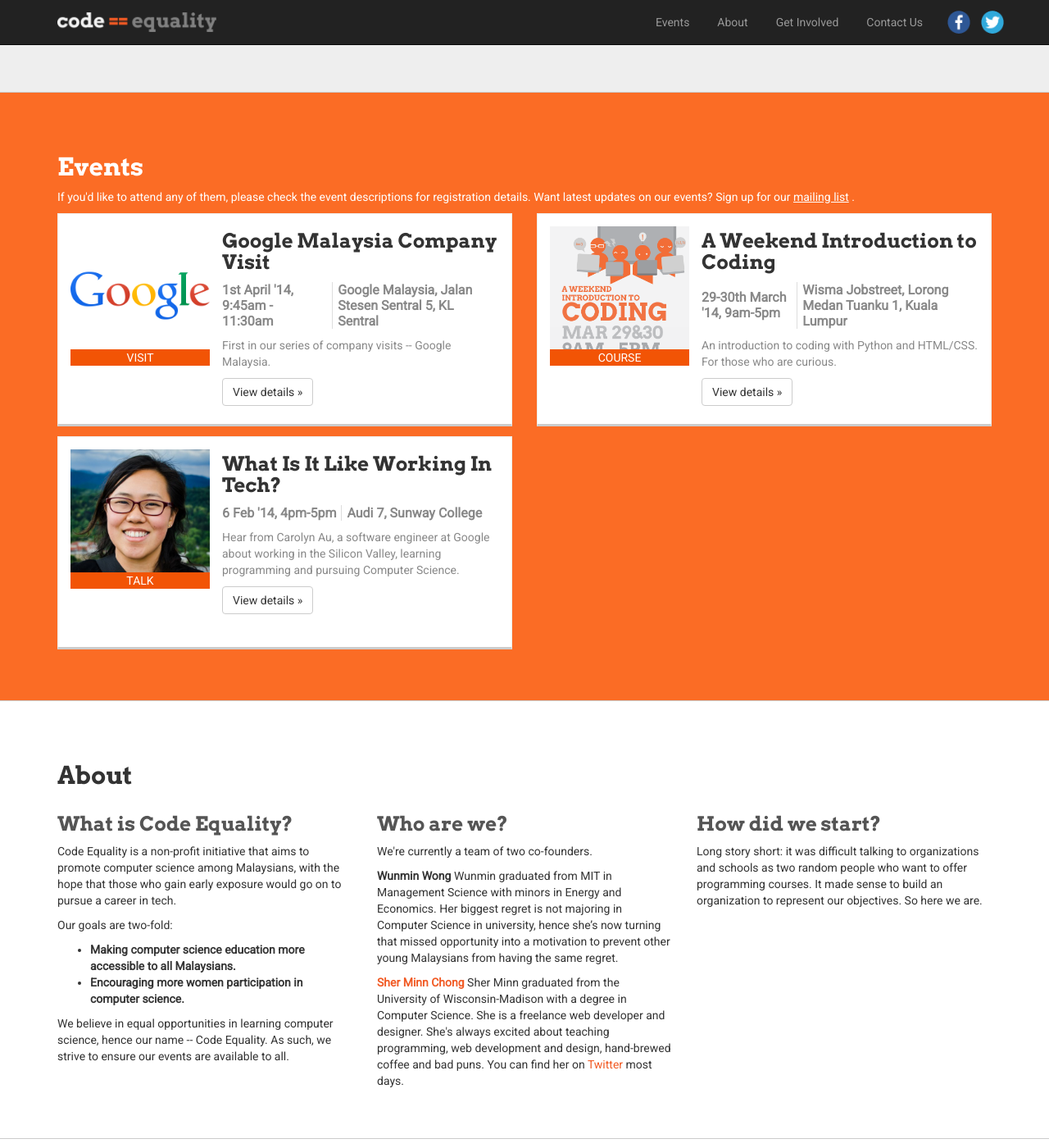
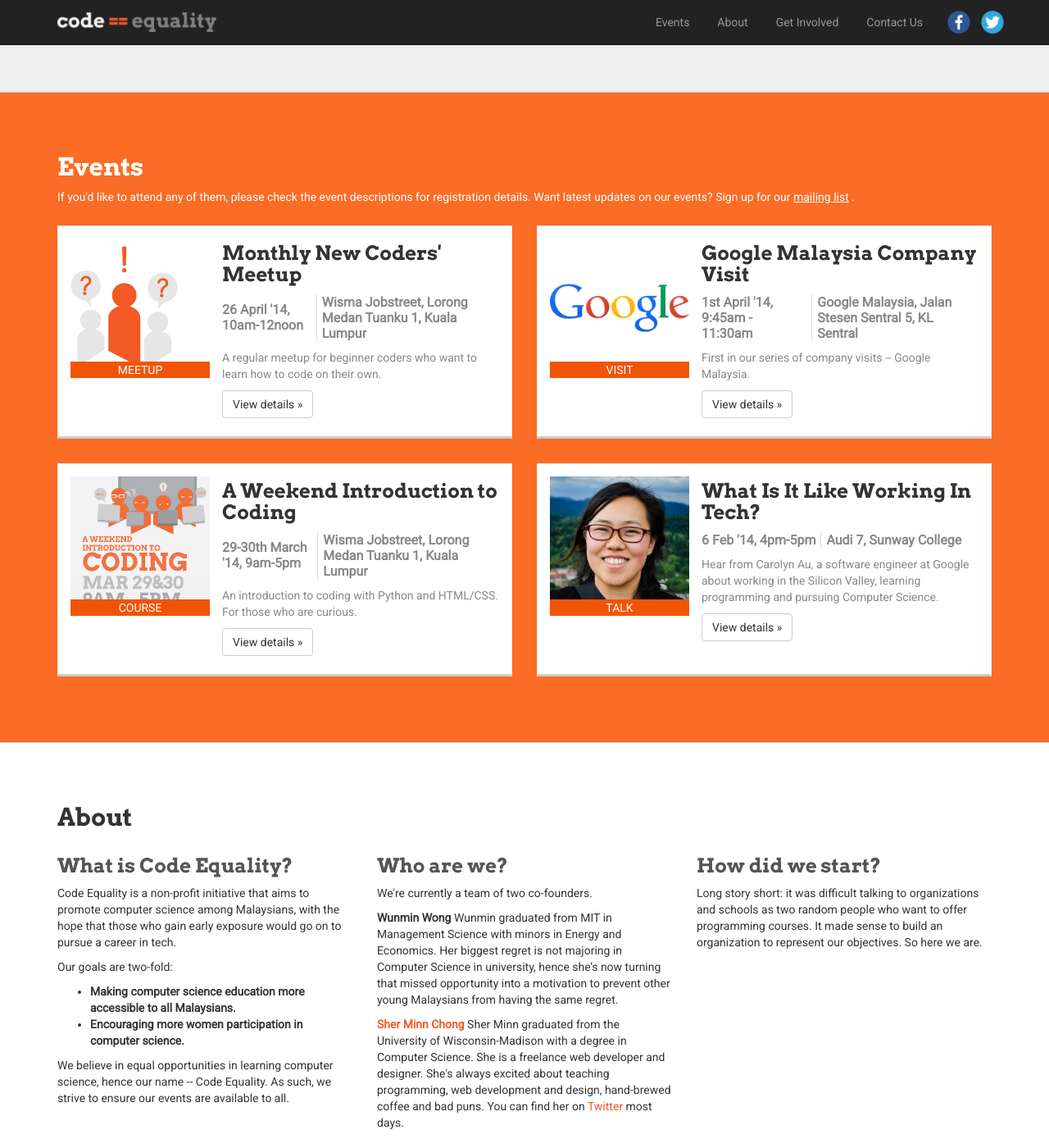
Before and after one commit to CodeEquality/codeequality.github.io, a Jekyll site: the page built from index.html, in a window 1280 px wide and 1400 px high, scrolled down 217 px. Shown: the whole window at 82% size. Built offline with Jekyll 4.4.1, drawn with Linux system fonts in a browser that asks for light colours; nearby versions of some CDN libraries.

Commit message:
Add monthly coders event

```diff
--- a/Gemfile
+++ b/Gemfile
@@ -1,6 +1,6 @@
 source 'https://rubygems.org'
 gem 'github-pages'
 gem 'guard'
-gem 'guard-livereload'
-gem 'guard-sass', :require => false
-gem 'guard-less', :require => false
+#gem 'guard-livereload'
+#gem 'guard-sass', :require => false
+#gem 'guard-less', :require => false
--- /dev/null
+++ b/_posts/2014-04-19-monthly-meetups.md
@@ -0,0 +1,67 @@
+---
+
+layout: event
+title: Monthly New Coders' Meetup
+type: Meetup
+eventDate: 26 April '14, 10am-12noon
+eventVenue: Wisma Jobstreet, Lorong Medan Tuanku 1, Kuala Lumpur
+eventImage: /img/get-involved-icons/ce-icons-involve-02.png
+eventThumb: /img/get-involved-icons/ce-icons-involve-02.png
+excerpt: A regular meetup for beginner coders who want to learn how to code on their own.
+
+---
+
+##What is this?
+We’re starting a regular meetup for beginner coders who want to learn how to code on their own. We will be using guided materials from [Code.org](http://code.org) and [Udacity](http://udacity.com) which students can complete at their own pace.
+
+We’ll have helpful tutors around to help you out too!
+
+##When and where is this happening?
+<table class="ce-event-details-table">
+	<tr>
+		<td>Date</td><td>April 26th, 2014 (Saturday)</td>
+	</tr>
+
+	<tr>
+		<td>Time</td><td>10am-12noon</td>
+	</tr>
+
+	<tr>
+		<td>Venue</td>
+		<td>
+			Lorong Medan Tuanku 1, Medan Tuanku, 50300 Kuala Lumpur.<br/>
+			(<a href="https://plus.google.com/114679260039178182111/about?hl=en">Location</a>)
+		</td>
+	</tr>
+</table>
+
+__Bring your own laptop and laptop charger!__
+
+No sign-ups are necessary. Please be there by 10am as we will have to let you in.
+
+##What are we learning this session?
+We will be going through [CS 101: Intro to Computer Science from Udacity](http://www.udacity.com/course/cs101)
+where you will learn to build a search engine and a social network.
+
+
+##Who is this for?
+This is perfect for people with no or little coding experience!
+
+We are open to everyone of all age groups and skill levels, although the materials we will be using are designed for beginners.
+
+##Why should I come for this?
+You can learn to code on your own at home. What we hope to provide with our meetups is a __community of people excited about learning how to code__. If you complete a course with us, you get to be on our __Hall of Fame for New Coders (coming soon)__! Not to mention the fact that we have __helpful tutors to lend you a hand__ when you get really stuck!
+
+In a nutshell, you get to:
+
+* __Meet other people who are interested in coding and tech__
+* __Get featured on our Hall of Fame of New Coders__
+* __Helpful tutors to guide you when you get stuck__
+* __Get motivated to learn coding regularly__
+
+##I can’t make it! When is the next one?
+We are planning to make this a regular event, however we’re just trying things out with this pilot event. Follow us on [Facebook](http://facebook.com/codeequality) for our next meetup!
+
+
+##I wanna be a volunteer tutor!
+Sure! You just need to be familiar with the material and have the passion to help others learn. Fill in this form here [LINK] to sign up.
--- a/css/main.css
+++ b/css/main.css
@@ -84,7 +84,7 @@ footer {
   background-color: white;
   color: #888888;
   padding: 0 15px;
-  margin-bottom: 12px;
+  margin-bottom: 30px;
   min-height: 260px;
   display: table; }
   .ce-event-card h3 a {
@@ -205,3 +205,6 @@ footer {
 
 .large {
   font-size: 1.5em; }
+
+.clearfix {
+  height: 15px; }
--- a/css/main.sass
+++ b/css/main.sass
@@ -111,7 +111,7 @@ footer
   background-color: white
   color: $grey
   padding: 0 15px
-  margin-bottom: $space
+  margin-bottom: 30px
   min-height: 260px
   display: table
   h3 a
@@ -238,3 +238,6 @@ footer
 
 .large
   font-size: 1.5em
+
+.clearfix
+  height: 15px
--- a/index.html
+++ b/index.html
@@ -24,6 +24,8 @@ Sign up for our
           <a href="#mc_embed_signup">mailing list</a>
           .
         </p>
+
+        <div class="clearfix"></div>
         {% include events.html %}
       </div>
     </section>
```
Also changed, not shown: Gemfile.lock, 7 other files.
